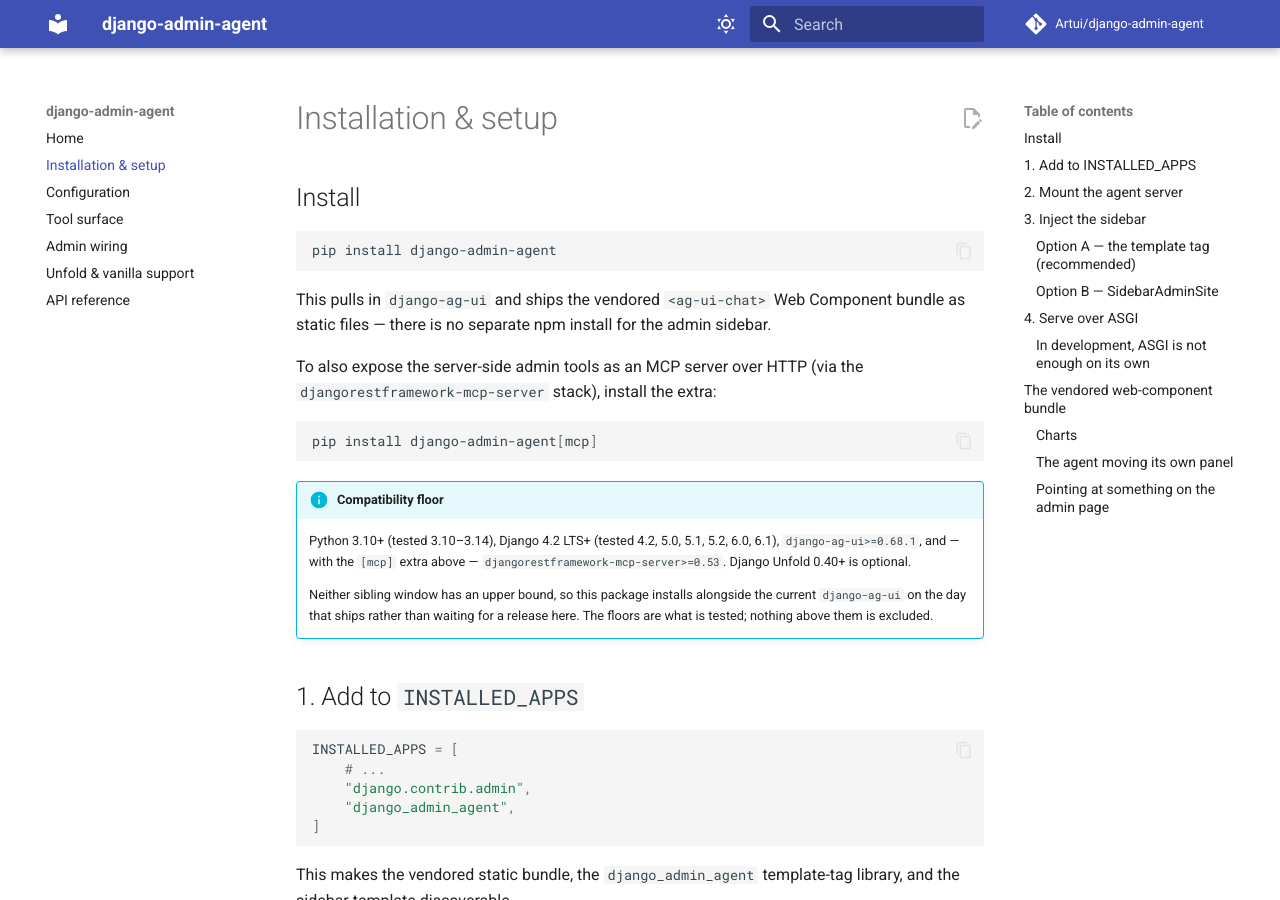
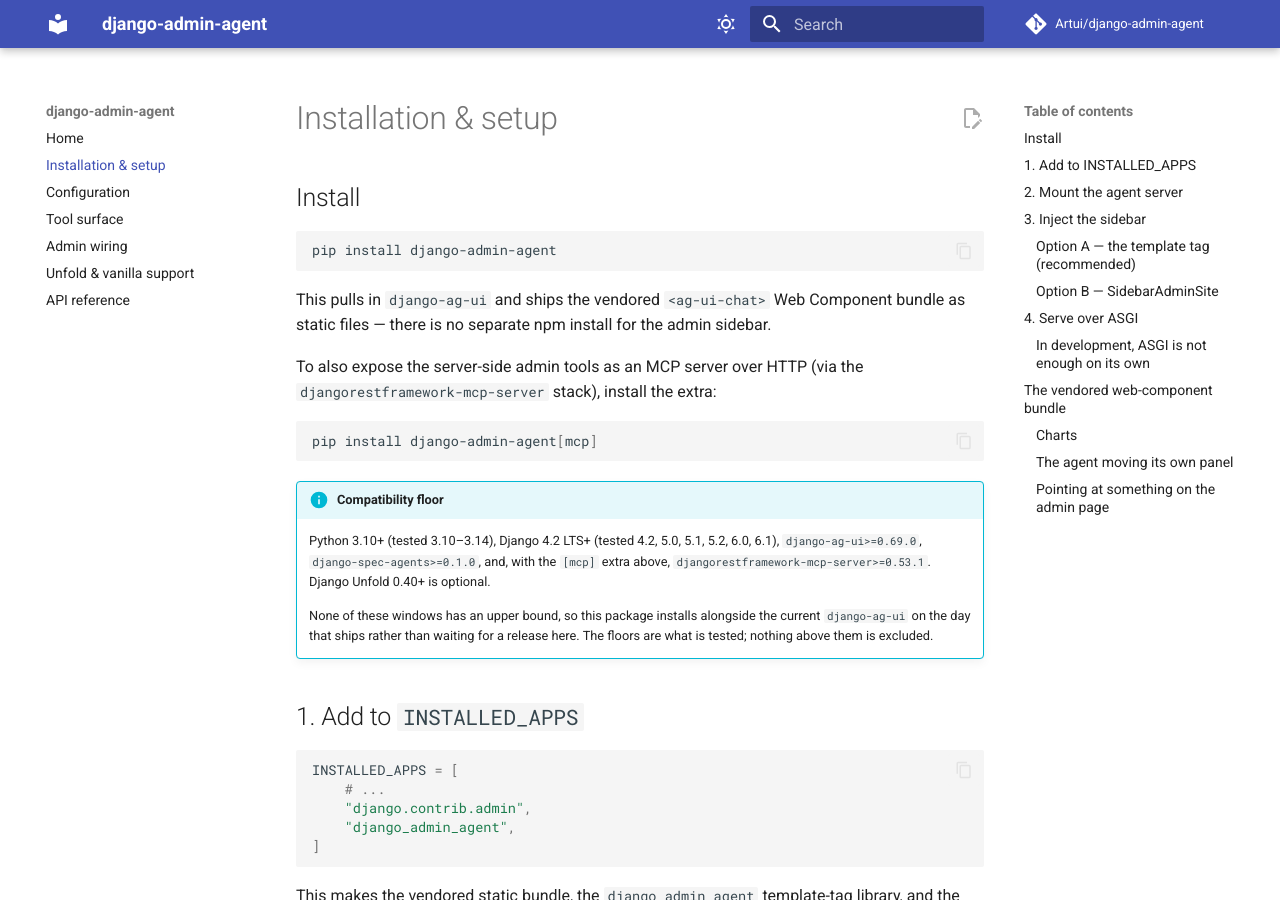
Before and after one commit to Artui/django-admin-agent, an MkDocs documentation site: the page built from docs/installation.md, in a window 1280 px wide and 900 px high. Built offline with MkDocs 1.6.1 and Material for MkDocs 9.7.7, drawn with Linux system fonts in a browser that asks for light colours; comment, search, counter and statistics services are not loaded.

Commit message:
Release 0.55.0: run on django-spec-agents (#131)
* Depend on django-spec-agents in place of django-pydantic-agent

AgentDeps and the store's conversation store now come from
django-spec-agents, the package that merged django-pydantic-agent with
djangorestframework-pydantic-ai; the e2e settings and the configuration page
install the store app under its new path. The [mcp] extra floors drf-mcp at
0.53.1, where a selector raising Http404 answers not found. The docs, the
compatibility table and the floor gate name the new package and the
django-ag-ui 0.69.0 floor, which pyproject.toml takes once that release is
published.

Co-Authored-By: Claude Opus 5.5 <noreply@anthropic.com>

* Floor django-ag-ui at 0.69.0, the release that runs on django-spec-agents

Below it django-ag-ui runs on django-pydantic-agent, so this package and
its host would load two agent runtimes with two stores.

Co-Authored-By: Claude Opus 5.5 <noreply@anthropic.com>

* Say where the changelog's behaviour claim stops

Co-Authored-By: Claude Opus 5.5 <noreply@anthropic.com>

* Release 0.55.0

Co-Authored-By: Claude Opus 5.5 <noreply@anthropic.com>

* Hold both new floors with a test, and narrow what the changelog claims

A bridged list selector raising Http404 must be a failed not-found call,
which fails at drf-mcp 0.53.0 and runs wherever drf-mcp is installed, the
lowest-declared-versions job included. A second test asserts neither
replaced runtime is installed, which a django-ag-ui floor below 0.69.0
would break by resolving django-pydantic-agent beside django-spec-agents.

The changelog and the dependency comment say django-spec-agents carries
django-pydantic-agent's host and tests across rather than that a gate
holds them equal, and the store note names its precondition.

Co-Authored-By: Claude Opus 5.5 <noreply@anthropic.com>

---------

Co-authored-by: Claude Opus 5.5 <noreply@anthropic.com>

````diff
--- a/django_admin_agent/version.py
+++ b/django_admin_agent/version.py
@@ -1,5 +1,5 @@
 from __future__ import annotations
 
-__version__: str = "0.54.0"
+__version__: str = "0.55.0"
 
 __all__ = ["__version__"]
--- a/docs/configuration.md
+++ b/docs/configuration.md
@@ -375,13 +375,13 @@ durability). Passing no store keeps the server stateless; the client store still
 provides single-tab continuity.
 
 ```python title="urls.py"
-from django_pydantic_agent import DjangoSessionConversationStore
+from django_spec_agents import DjangoSessionConversationStore
 
 AdminAgentServer(conversation_store=DjangoSessionConversationStore())
 ```
 
 For **durable, cross-device** history, opt into the reference store instead: add
-`"django_pydantic_agent.contrib.store"` to `INSTALLED_APPS`, run `migrate`, and
+`"django_spec_agents.contrib.store"` to `INSTALLED_APPS`, run `migrate`, and
 pass `DefaultConversationStore`.
 
 ### The chat-history drawer
@@ -409,7 +409,7 @@ runs the server marks continuable are offered — one that never reached a
 provider-valid boundary has no snapshot to seed from.
 
 ```python title="urls.py"
-from django_pydantic_agent.contrib.store.default_step_store import DefaultStepStore
+from django_spec_agents.contrib.store.default_step_store import DefaultStepStore
 
 AdminAgentServer(step_store=DefaultStepStore)
 ```
@@ -432,10 +432,10 @@ the agent reads their contents server-side via the built-in `read_attachment` to
 Uploads are **off by default** — with no attachment store the sub-view isn't
 mounted (no affordance). Turn them on by passing one. For **durable,
 per-admin-user** files, opt into the reference store: add
-`"django_pydantic_agent.contrib.store"` to `INSTALLED_APPS`, run `migrate`, then
+`"django_spec_agents.contrib.store"` to `INSTALLED_APPS`, run `migrate`, then
 
 ```python title="urls.py"
-from django_pydantic_agent.contrib.store.default_attachment_store import (
+from django_spec_agents.contrib.store.default_attachment_store import (
     DefaultAttachmentStore,
 )
 
@@ -540,7 +540,7 @@ decided what its caller may read, so word a `ServiceError` for whoever calls the
 tool, a staff member reading the sidebar included.
 
 A tool an **operation-scope affordance** refuses right now is not offered at
-all, and the agent is told why. From django-pydantic-agent 0.25 the bridge asks
+all, and the agent is told why. The bridge django-spec-agents carries asks
 the server on every model step which of its tools a listing would leave out, so
 a condition that closes part-way through a conversation takes its tool away and
 one that clears brings it back, without the conversation restarting. Each
--- a/docs/installation.md
+++ b/docs/installation.md
@@ -19,10 +19,11 @@ pip install django-admin-agent[mcp]
 
 !!! info "Compatibility floor"
     Python 3.10+ (tested 3.10–3.14), Django 4.2 LTS+ (tested 4.2, 5.0, 5.1,
-    5.2, 6.0, 6.1), `django-ag-ui>=0.68.1`, and — with the `[mcp]` extra above —
-    `djangorestframework-mcp-server>=0.53`. Django Unfold 0.40+ is optional.
+    5.2, 6.0, 6.1), `django-ag-ui>=0.69.0`, `django-spec-agents>=0.1.0`, and,
+    with the `[mcp]` extra above, `djangorestframework-mcp-server>=0.53.1`.
+    Django Unfold 0.40+ is optional.
 
-    Neither sibling window has an upper bound, so this package installs
+    None of these windows has an upper bound, so this package installs
     alongside the current `django-ag-ui` on the day that ships rather than
     waiting for a release here. The floors are what is tested; nothing above
     them is excluded.
````
Also changed, not shown: CHANGELOG.md (+30 -1 lines), CLAUDE.md (+8 -7 lines), README.md (+1 -1 lines), pyproject.toml (+34 -68 lines), 8 other files.
